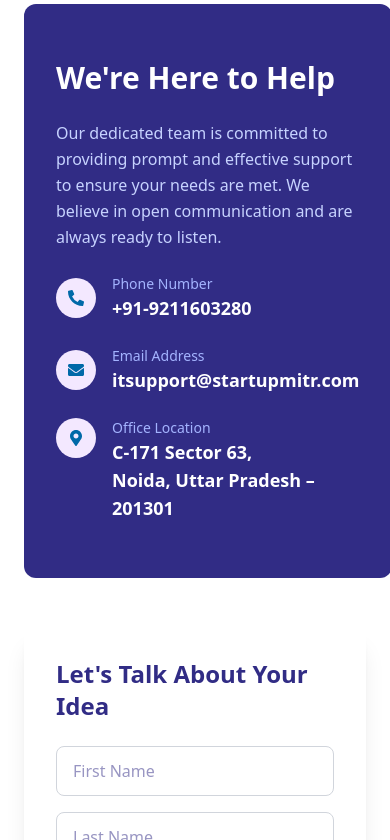
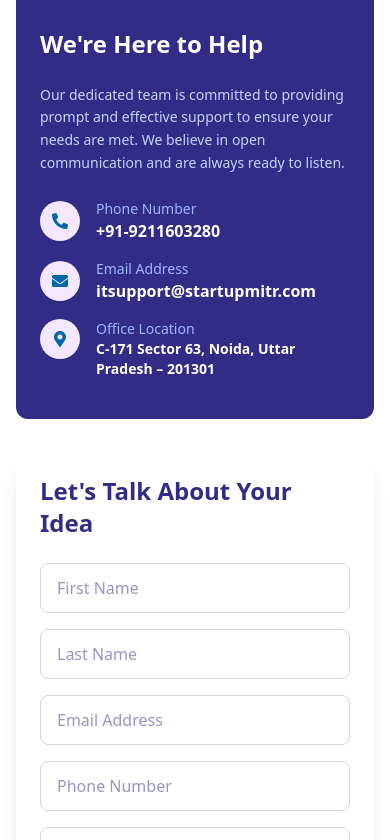
Before and after one commit to Shivamprajapati844505/startupmitr, a React (Vite) app in the folder frontend/: page / in a window 390 px wide. Shown: the part 9344-10184 px from the top of the page. Built offline with nearby package versions, Linux system fonts and the light colour scheme.

Commit message:
Contact fron full responsive

```diff
--- a/frontend/package.json
+++ b/frontend/package.json
@@ -11,6 +11,7 @@
   },
   "dependencies": {
     "@heroicons/react": "^2.2.0",
+    "@react-google-maps/api": "^2.20.7",
     "@tailwindcss/vite": "^4.1.13",
     "framer-motion": "^12.23.15",
     "react": "^19.1.1",
--- a/frontend/src/components/ContactUs.jsx
+++ b/frontend/src/components/ContactUs.jsx
@@ -5,13 +5,11 @@ import {
   FaMapMarkerAlt,
   FaArrowRight,
 } from "react-icons/fa";
-
-
 import AnimatedHeading from "./../pages/AnimatedHeading";
 
 const Contact = () => {
   return (
-    <div className="py-20 mb-0 bg-white relative">
+    <div className="py-16 bg-white relative">
       {/* Section Title */}
       <div className="text-center max-w-2xl mx-auto mb-12 px-4">
         <p className="text-sm font-semibold text-sky-700 uppercase tracking-wide">
@@ -25,45 +23,39 @@ const Contact = () => {
       </div>
 
       {/* Main Section */}
-      <section className="px-6 md:px-10 max-w-screen-xl mx-auto flex flex-col lg:flex-row gap-12 items-start">
+      <section className="px-4 md:px-10 max-w-screen-xl mx-auto flex flex-col lg:flex-row gap-8 lg:gap-12 items-start">
         {/* Left Content */}
-        <div className="lg:w-1/2 space-y-6 px-8 py-14 rounded-xl bg-indigo-900">
-  {/* Heading */}
-  {/* <div className="text-xl sm:text-3xl font-semibold text-white">
-    <AnimatedHeading text="We're Here to Help" />
-  </div> */}
-  <h2 className="text-3xl sm:text-4xl font-semibold text-white">
+        <div className="lg:w-1/2 w-full space-y-6 px-6 py-10 lg:py-14 rounded-xl bg-indigo-900">
+          <h2 className="text-2xl sm:text-3xl md:text-4xl font-semibold text-white">
             We're Here to Help
           </h2>
-
-  {/* Paragraph */}
-  <p className="text-indigo-200 leading-relaxed">
+          <p className="text-indigo-200 leading-relaxed text-sm sm:text-base md:text-lg">
             Our dedicated team is committed to providing prompt and effective
             support to ensure your needs are met. We believe in open
             communication and are always ready to listen.
           </p>
 
           {/* Contact Info */}
-  <div className="space-y-6">
+          <div className="space-y-4 sm:space-y-6">
             {/* Phone */}
             <div className="flex items-center gap-4">
-      <div className="bg-purple-100 text-sky-700 p-3 rounded-full">
+              <div className="bg-purple-100 text-sky-700 p-3 rounded-full flex-shrink-0">
                 <FaPhoneAlt />
               </div>
               <div>
                 <p className="text-indigo-300 text-sm">Phone Number</p>
-        <p className="font-semibold text-lg text-white">+91-9211603280</p>
+                <p className="font-semibold text-white">+91-9211603280</p>
               </div>
             </div>
 
             {/* Email */}
             <div className="flex items-center gap-4">
-      <div className="bg-purple-100 text-sky-700 p-3 rounded-full">
+              <div className="bg-purple-100 text-sky-700 p-3 rounded-full flex-shrink-0">
                 <FaEnvelope />
               </div>
               <div>
                 <p className="text-indigo-300 text-sm">Email Address</p>
-        <p className="font-semibold text-lg text-white">
+                <p className="font-semibold text-white">
                   itsupport@startupmitr.com
                 </p>
               </div>
@@ -71,24 +63,21 @@ const Contact = () => {
 
             {/* Location */}
             <div className="flex items-start gap-4">
-      <div className="bg-purple-100 text-sky-700 p-3 rounded-full">
+              <div className="bg-purple-100 text-sky-700 p-3 rounded-full flex-shrink-0">
                 <FaMapMarkerAlt />
               </div>
               <div>
                 <p className="text-indigo-300 text-sm">Office Location</p>
-        <p className="font-semibold text-lg text-white">
-          C-171 Sector 63,
-          <br />
-          Noida, Uttar Pradesh – 201301
+                <p className="font-semibold text-white text-sm sm:text-base">
+                  C-171 Sector 63, Noida, Uttar Pradesh – 201301
                 </p>
               </div>
             </div>
           </div>
         </div>
 
-
         {/* Right Form */}
-        <div className="lg:w-1/2 w-full bg-white p-8 shadow-xl rounded-xl text-indigo-900">
+        <div className="lg:w-1/2 w-full bg-white p-6 sm:p-8 shadow-xl rounded-xl text-indigo-900">
           <h3 className="text-2xl sm:text-3xl font-semibold mb-6">
             Let's Talk About Your Idea
           </h3>
@@ -124,7 +113,7 @@ const Contact = () => {
 
             <button
               type="submit"
-              className="flex items-center gap-2 bg-sky-700 hover:bg-indigo-900 hover:scale-105 text-white px-6 py-3 rounded-full font-medium transition"
+              className="flex items-center justify-center gap-2 bg-sky-700 hover:bg-indigo-900 hover:scale-105 text-white px-6 py-3 rounded-full font-medium transition transform"
             >
               Send Message <FaArrowRight />
             </button>
@@ -132,11 +121,8 @@ const Contact = () => {
         </div>
       </section>
 
-      {/* Decorative Images */}
-
-
       {/* Google Map */}
-      <div className="w-full px-4 mt-30">
+      <div className="w-full px-4 mt-10">
         <iframe
           title="Google Map - Office Location"
           src="https://www.google.com/maps/embed?pb=!1m18!1m12!1m3!1d3510.8702841358714!2d77.37990557523637!3d28.62639498493256!2m3!1f0!2f0!3f0!3m2!1i1024!2i768!4f13.1!3m3!1m2!1s0x390ce54ce3f30e69%3A0x9ce4f4edab8ccf9b!2sC-171%2C%20C%20Block%2C%20Sector%2063%2C%20Noida%2C%20Uttar%20Pradesh%20201301!5e0!3m2!1sen!2sin!4v1694862717926!5m2!1sen!2sin"
@@ -146,7 +132,7 @@ const Contact = () => {
           allowFullScreen=""
           loading="lazy"
           referrerPolicy="no-referrer-when-downgrade"
-          className="rounded-xl w-full h-[400px]"
+          className="rounded-xl w-full h-[300px] sm:h-[400px] md:h-[450px] lg:h-[500px]"
         ></iframe>
       </div>
     </div>
```
Also changed, not shown: 1 other file (tests, documents, lock files or other folders). Lines whose indentation alone changed are shown as unchanged.
